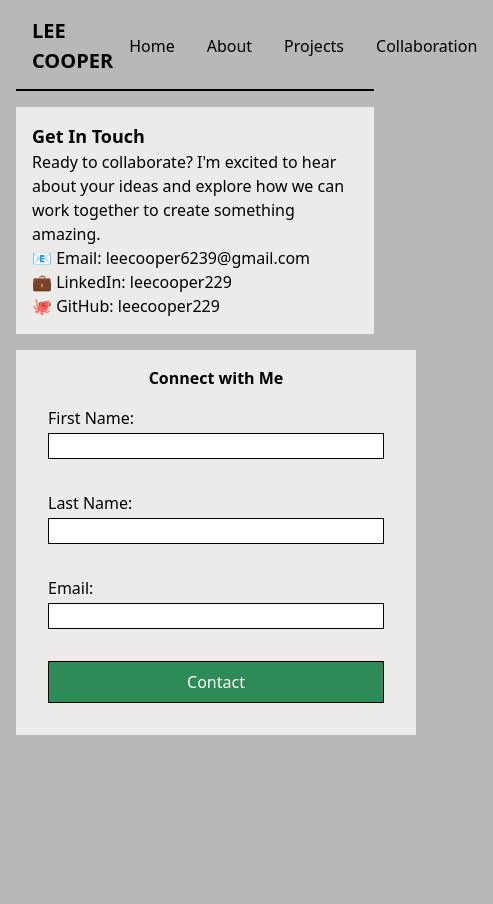
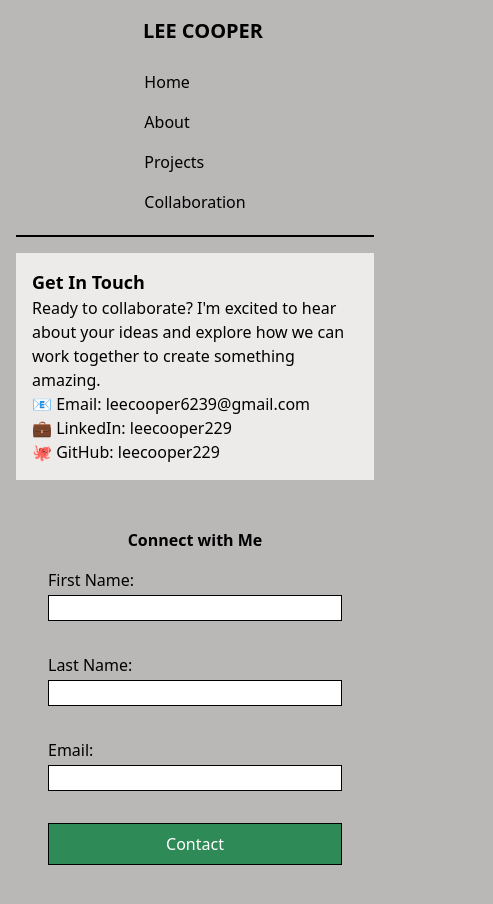
Before and after one commit to leecooper29/PortfolioWebsite, a React (Vite) app: page /collaboration in a window 390 px wide. Shown: the top 904 px of the page, 493 px wide, since content can reach past the window. Before the commit the page ends 844 px from the top, so only its background shows below. Built offline with nearby package versions, Linux system fonts and the light colour scheme.

Commit message:
added media queries for responsive design

```diff
--- a/src/pages/collaboration.tsx
+++ b/src/pages/collaboration.tsx
@@ -39,8 +39,8 @@ function CollaborationPage() {
               </p>
             </div>
           </div>
-          <div className="">
-            <form className="contact-form">
+          <div className="form-container">
+            <form className="contact-form" methods="POST">
               <h4>Connect with Me</h4>
               <div className="form-item">
                 <label>First Name:</label>
--- a/src/pages/components/collaboration.css
+++ b/src/pages/components/collaboration.css
@@ -10,10 +10,9 @@ h4 {
   font-weight: bold;
 }
 
-.contact-form {
+.form-container .contact-form {
   display: flex;
   flex-direction: column;
-  background: #edebea;
   margin: 1rem;
   padding: 1rem;
   width: 400px;
@@ -41,3 +40,19 @@ input {
   /* border-radius: 12px; */
   margin-top: 2rem;
 }
+
+@media screen and (max-width: 712xp) {
+  .form-container {
+    display: flex;
+    justify-content: center;
+    align-items: center;
+  }
+}
+
+@media screen and (max-width: 888px) {
+  .form-container {
+    display: flex;
+    justify-content: center;
+    align-items: center;
+  }
+}
--- a/src/pages/components/header.css
+++ b/src/pages/components/header.css
@@ -24,3 +24,24 @@ h1 {
 .nav-list ul li:hover {
   text-decoration: underline;
 }
+
+@media screen and (max-width: 700px) {
+  header {
+    display: flex;
+    flex-direction: column;
+  }
+
+  .nav {
+    margin-top: 1rem;
+  }
+
+  .nav-list ul {
+    flex-direction: column;
+    align-items: flex-start;
+    width: 100%;
+  }
+
+  .nav-list ul li {
+    padding: 0.5rem 0;
+  }
+}
--- a/src/pages/components/homepage.css
+++ b/src/pages/components/homepage.css
@@ -80,3 +80,16 @@ h2 {
 .bt {
   margin: 0.5rem 0;
 }
+
+@media screen and (max-width: 888px) {
+  .main-grid {
+    display: grid;
+    grid-template-columns: 1fr;
+  }
+
+  .skills {
+    display: grid;
+    grid-template-columns: 1fr;
+  }
+}
+/*  --- IGNORE --- */
--- a/src/pages/header.tsx
+++ b/src/pages/header.tsx
@@ -5,16 +5,24 @@ function Header() {
   return (
     <>
       <header>
-        <div>
+        <div className="logo">
           <h1>LEE COOPER</h1>
         </div>
-        <div>
+        <div className="nav">
           <nav className="nav-list">
             <ul>
-              <li><Link to="/">Home</Link></li>
-              <li><Link to="/about">About</Link></li>
-              <li><Link to="/projects">Projects</Link></li>
-              <li><Link to="/collaboration">Collaboration</Link></li>
+              <li>
+                <Link to="/">Home</Link>
+              </li>
+              <li>
+                <Link to="/about">About</Link>
+              </li>
+              <li>
+                <Link to="/projects">Projects</Link>
+              </li>
+              <li>
+                <Link to="/collaboration">Collaboration</Link>
+              </li>
             </ul>
           </nav>
         </div>
--- a/src/pages/projects.css
+++ b/src/pages/projects.css
@@ -32,3 +32,15 @@ h2 {
   font-weight: bold;
   font-size: 18px;
 }
+
+@media screen and (max-width: 888px) {
+  .featured-projects {
+    display: grid;
+    grid-template-columns: 1fr 1fr;
+  }
+
+  .project-item {
+    font-size: 12px;
+    margin-bottom: 1rem;
+  }
+}
```
